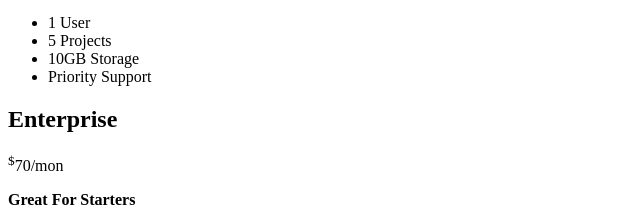
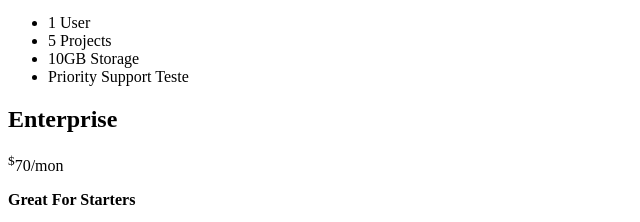
Before and after one commit to eumateusvidal/01-modern-html-css, a plain HTML site: page html-sandbox-starter/01-essential-html/13-pricing-grid-html-challenge/index.html in a window 1280 px wide. Shown: the part 532-754 px from the top of the page, 0-640 px from the left. Drawn offline with Linux system fonts and the light colour scheme.

Commit message:
new update

```diff
--- a/html-sandbox-starter/01-essential-html/13-pricing-grid-html-challenge/index.html
+++ b/html-sandbox-starter/01-essential-html/13-pricing-grid-html-challenge/index.html
@@ -38,7 +38,7 @@
               <li>1 User</li>
               <li>5 Projects</li>
               <li>10GB Storage</li>
-              <li>Priority Support</li>
+              <li>Priority Support Teste</li>
             </ul>
           </p>
         </div>
```
